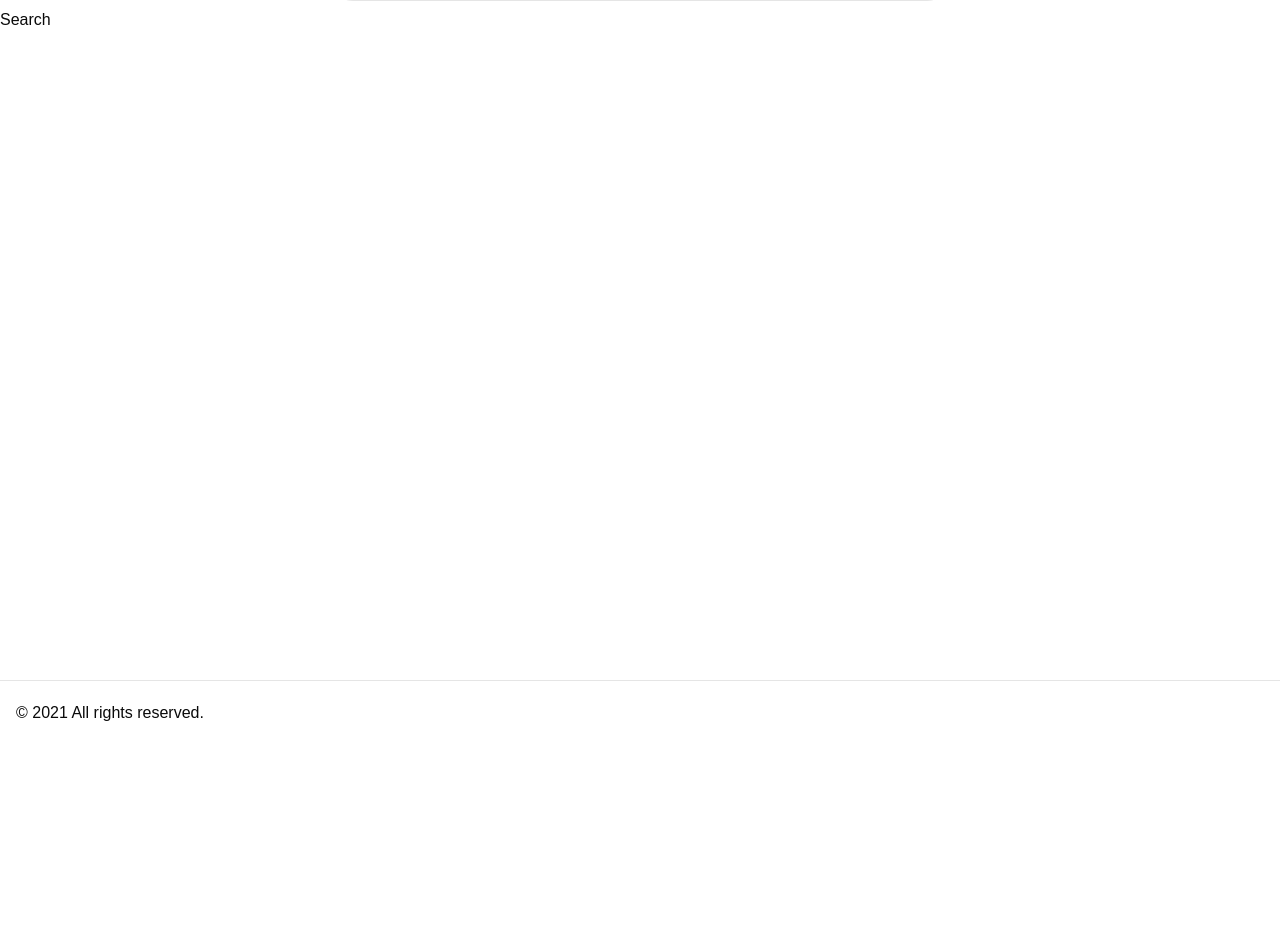
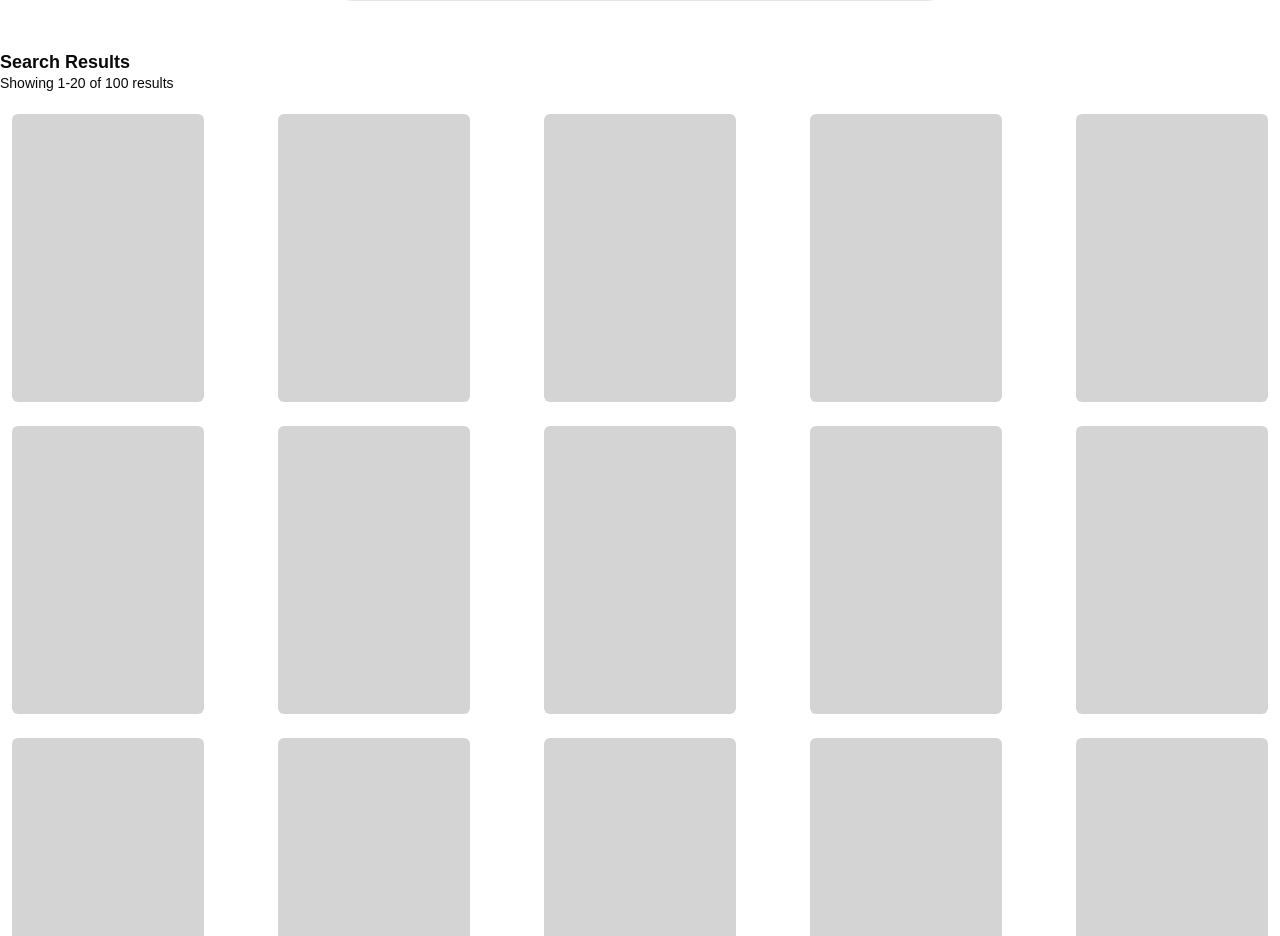
Before and after one commit to atiyas-fresh-farm/atiyas-fresh-farm, a Next.js app: page /search in a window 1280 px wide. Shown: the part 56-992 px from the top of the page. Before the commit the page ends 800 px from the top, so only its background shows below. Built offline with nearby package versions, Linux system fonts and the light colour scheme.

Commit message:
add search results skeleton

```diff
--- a/src/app/search/page.tsx
+++ b/src/app/search/page.tsx
@@ -1,7 +1,39 @@
+import { Large, Small } from '@/components/ui/typography';
+
 const Search = () => {
   return (
-    <div>
-      <h1>Search</h1>
+    <div className="w-full flex justify-center">
+      <main className="container flex flex-col justify-start items-start pt-10">
+        <Large>Search Results</Large>
+        <Small>Showing 1-20 of 100 results</Small>
+        <br />
+        <div className="w-full flex flex-row flex-wrap justify-between items-start">
+          <div className="w-48 h-72 bg-neutral-300 mx-3 mb-6 rounded-md"></div>
+          <div className="w-48 h-72 bg-neutral-300 mx-3 mb-6 rounded-md"></div>
+          <div className="w-48 h-72 bg-neutral-300 mx-3 mb-6 rounded-md"></div>
+          <div className="w-48 h-72 bg-neutral-300 mx-3 mb-6 rounded-md"></div>
+          <div className="w-48 h-72 bg-neutral-300 mx-3 mb-6 rounded-md"></div>
+          <div className="w-48 h-72 bg-neutral-300 mx-3 mb-6 rounded-md"></div>
+          <div className="w-48 h-72 bg-neutral-300 mx-3 mb-6 rounded-md"></div>
+
+          <div className="w-48 h-72 bg-neutral-300 mx-3 mb-6 rounded-md"></div>
+          <div className="w-48 h-72 bg-neutral-300 mx-3 mb-6 rounded-md"></div>
+          <div className="w-48 h-72 bg-neutral-300 mx-3 mb-6 rounded-md"></div>
+          <div className="w-48 h-72 bg-neutral-300 mx-3 mb-6 rounded-md"></div>
+          <div className="w-48 h-72 bg-neutral-300 mx-3 mb-6 rounded-md"></div>
+          <div className="w-48 h-72 bg-neutral-300 mx-3 mb-6 rounded-md"></div>
+          <div className="w-48 h-72 bg-neutral-300 mx-3 mb-6 rounded-md"></div>
+
+          <div className="w-48 h-72 bg-neutral-300 mx-3 mb-6 rounded-md"></div>
+          <div className="w-48 h-72 bg-neutral-300 mx-3 mb-6 rounded-md"></div>
+          <div className="w-48 h-72 bg-neutral-300 mx-3 mb-6 rounded-md"></div>
+          <div className="w-48 h-72 bg-neutral-300 mx-3 mb-6 rounded-md"></div>
+          <div className="w-48 h-72 bg-neutral-300 mx-3 mb-6 rounded-md"></div>
+          <div className="w-48 h-72 bg-neutral-300 mx-3 mb-6 rounded-md"></div>
+          <div className="w-48 h-72 bg-neutral-300 mx-3 mb-6 rounded-md"></div>
+
+        </div>
+      </main>
     </div>
   );
 }
```
